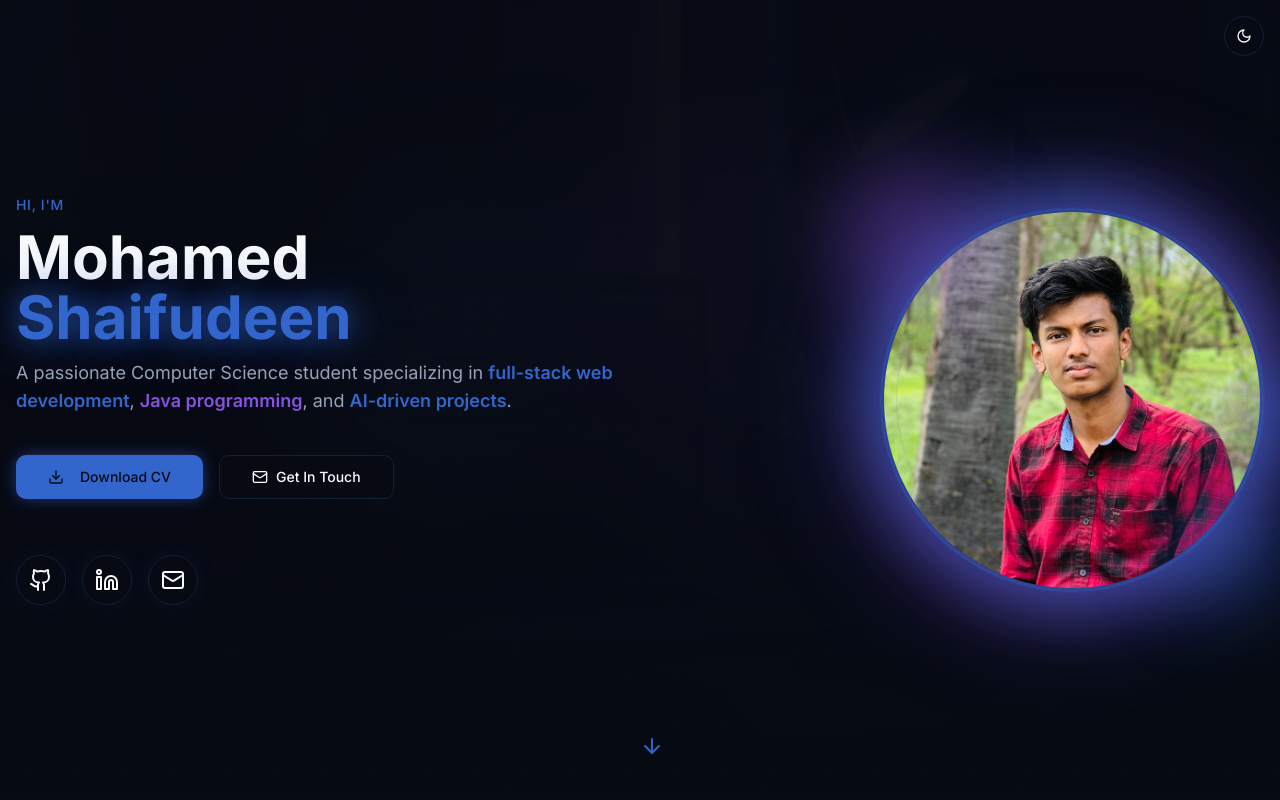
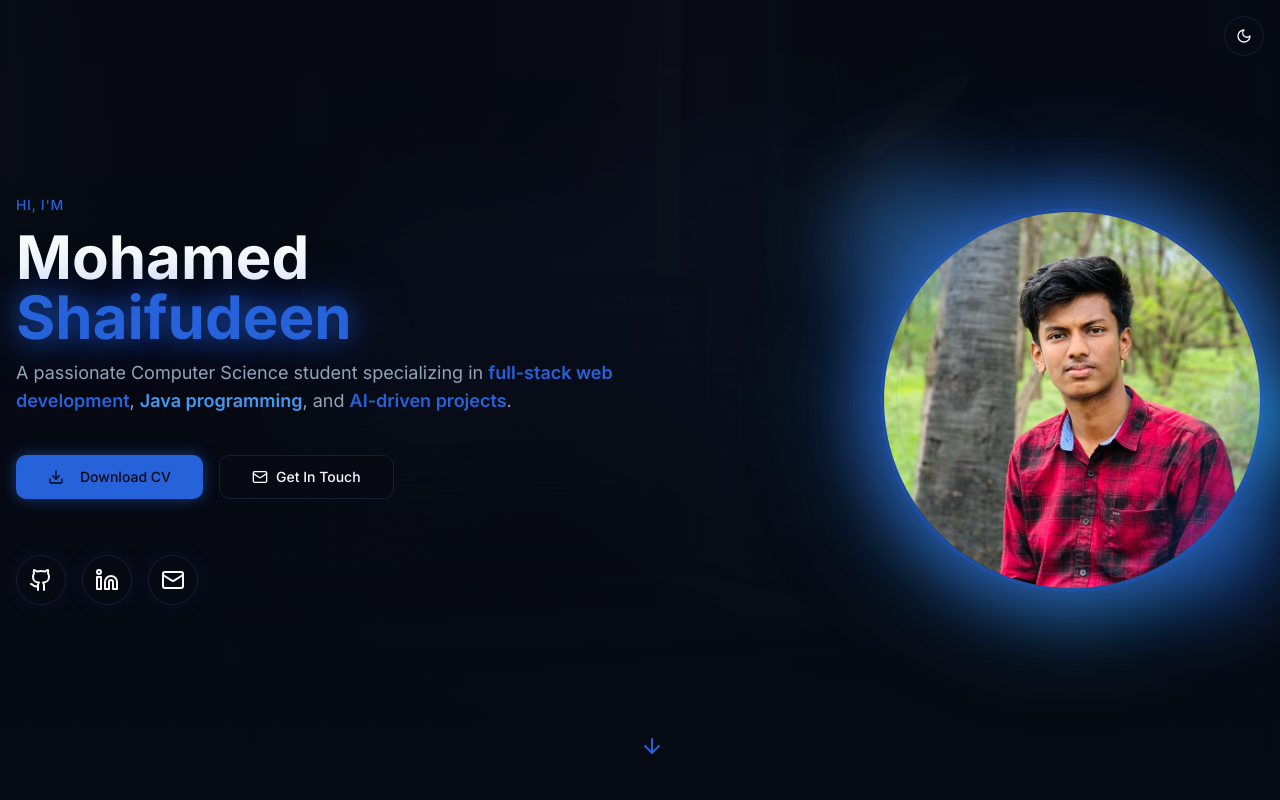
Before and after one commit to Shaifudeen007/New-Portfolio, a React (Vite) app: page / in a window 1280 px wide. Shown: the top 800 px of the page. Built offline with nearby package versions, Linux system fonts and the light colour scheme; the HTML template or start-up script is replaced by a standard one.

Commit message:
Refactor: Apply gradient to blue elements

```diff
--- a/src/index.css
+++ b/src/index.css
@@ -17,16 +17,16 @@ All colors MUST be HSL.
     --popover: 0 0% 100%;
     --popover-foreground: 222 47% 11%;
 
-    --primary: 220 60% 35%;
+    --primary: 220 70% 40%;
     --primary-foreground: 0 0% 100%;
 
-    --secondary: 263 70% 55%;
+    --secondary: 210 85% 55%;
     --secondary-foreground: 0 0% 100%;
 
     --muted: 210 40% 96%;
     --muted-foreground: 215 20% 40%;
 
-    --accent: 220 60% 35%;
+    --accent: 200 90% 50%;
     --accent-foreground: 0 0% 100%;
 
     --destructive: 0 84% 60%;
@@ -34,14 +34,14 @@ All colors MUST be HSL.
 
     --border: 214 32% 91%;
     --input: 214 32% 91%;
-    --ring: 220 60% 35%;
+    --ring: 210 85% 55%;
 
     --radius: 0.75rem;
 
-    --gradient-primary: linear-gradient(135deg, hsl(220 60% 35%), hsl(263 70% 55%));
+    --gradient-primary: linear-gradient(135deg, hsl(220 70% 40%), hsl(210 85% 55%), hsl(200 90% 50%));
     --gradient-secondary: linear-gradient(180deg, hsl(0 0% 100%), hsl(210 40% 98%));
-    --glow-cyan: 0 0 60px hsl(220 60% 35% / 0.3);
-    --glow-purple: 0 0 60px hsl(263 70% 55% / 0.3);
+    --glow-cyan: 0 0 60px hsl(200 90% 50% / 0.4);
+    --glow-purple: 0 0 60px hsl(210 85% 55% / 0.4);
   }
 
   .dark {
@@ -54,16 +54,16 @@ All colors MUST be HSL.
     --popover: 222 47% 8%;
     --popover-foreground: 210 40% 98%;
 
-    --primary: 220 60% 50%;
+    --primary: 220 70% 50%;
     --primary-foreground: 222 47% 5%;
 
-    --secondary: 263 70% 60%;
+    --secondary: 210 85% 60%;
     --secondary-foreground: 210 40% 98%;
 
     --muted: 222 47% 12%;
     --muted-foreground: 215 20% 65%;
 
-    --accent: 220 60% 50%;
+    --accent: 200 90% 55%;
     --accent-foreground: 222 47% 5%;
 
     --destructive: 0 84% 60%;
@@ -71,12 +71,12 @@ All colors MUST be HSL.
 
     --border: 222 47% 15%;
     --input: 222 47% 15%;
-    --ring: 220 60% 50%;
+    --ring: 210 85% 60%;
 
-    --gradient-primary: linear-gradient(135deg, hsl(220 60% 50%), hsl(263 70% 60%));
+    --gradient-primary: linear-gradient(135deg, hsl(220 70% 50%), hsl(210 85% 60%), hsl(200 90% 55%));
     --gradient-secondary: linear-gradient(180deg, hsl(222 47% 8%), hsl(222 47% 5%));
-    --glow-cyan: 0 0 60px hsl(220 60% 50% / 0.5);
-    --glow-purple: 0 0 60px hsl(263 70% 60% / 0.5);
+    --glow-cyan: 0 0 60px hsl(200 90% 55% / 0.5);
+    --glow-purple: 0 0 60px hsl(210 85% 60% / 0.5);
   }
 }
 
```
